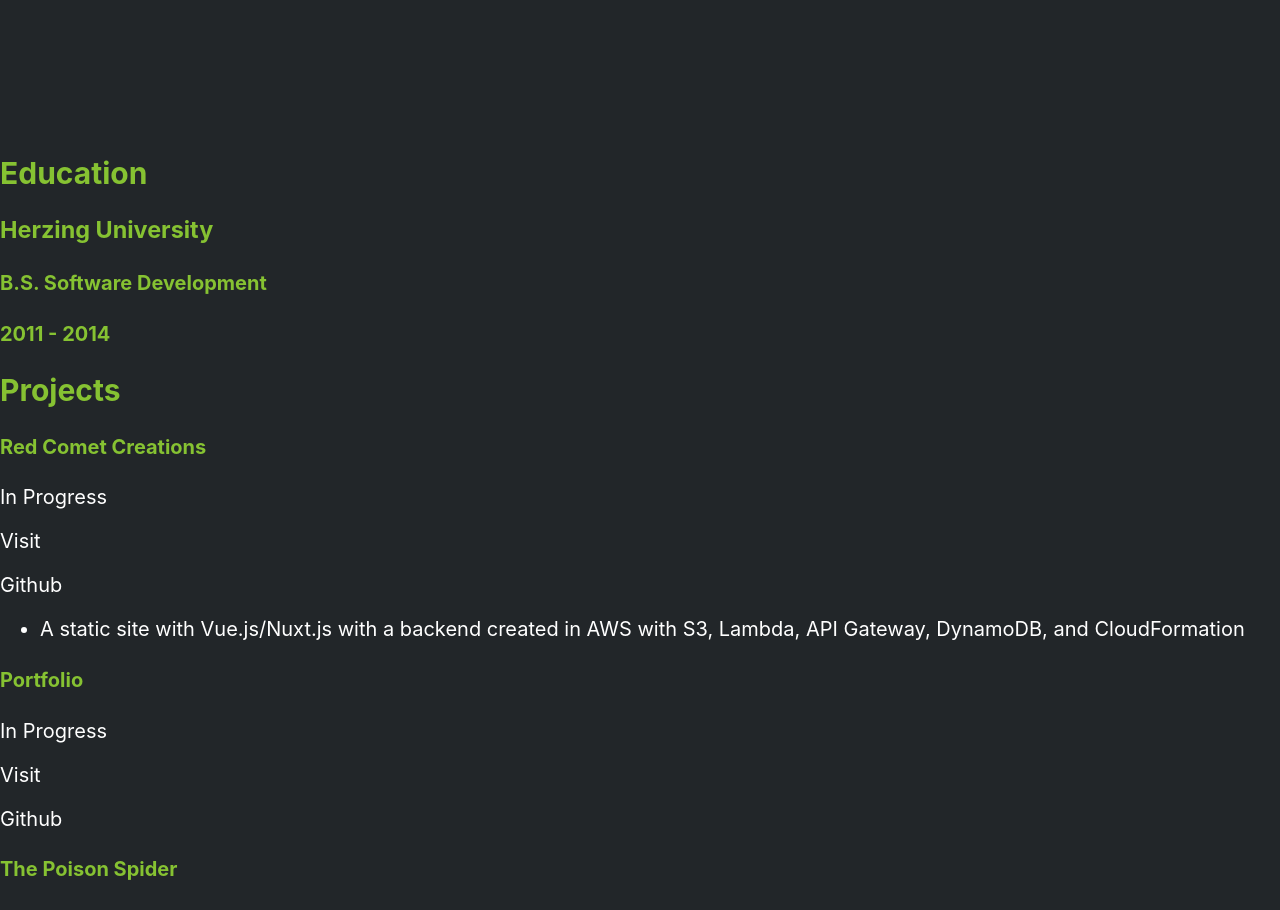
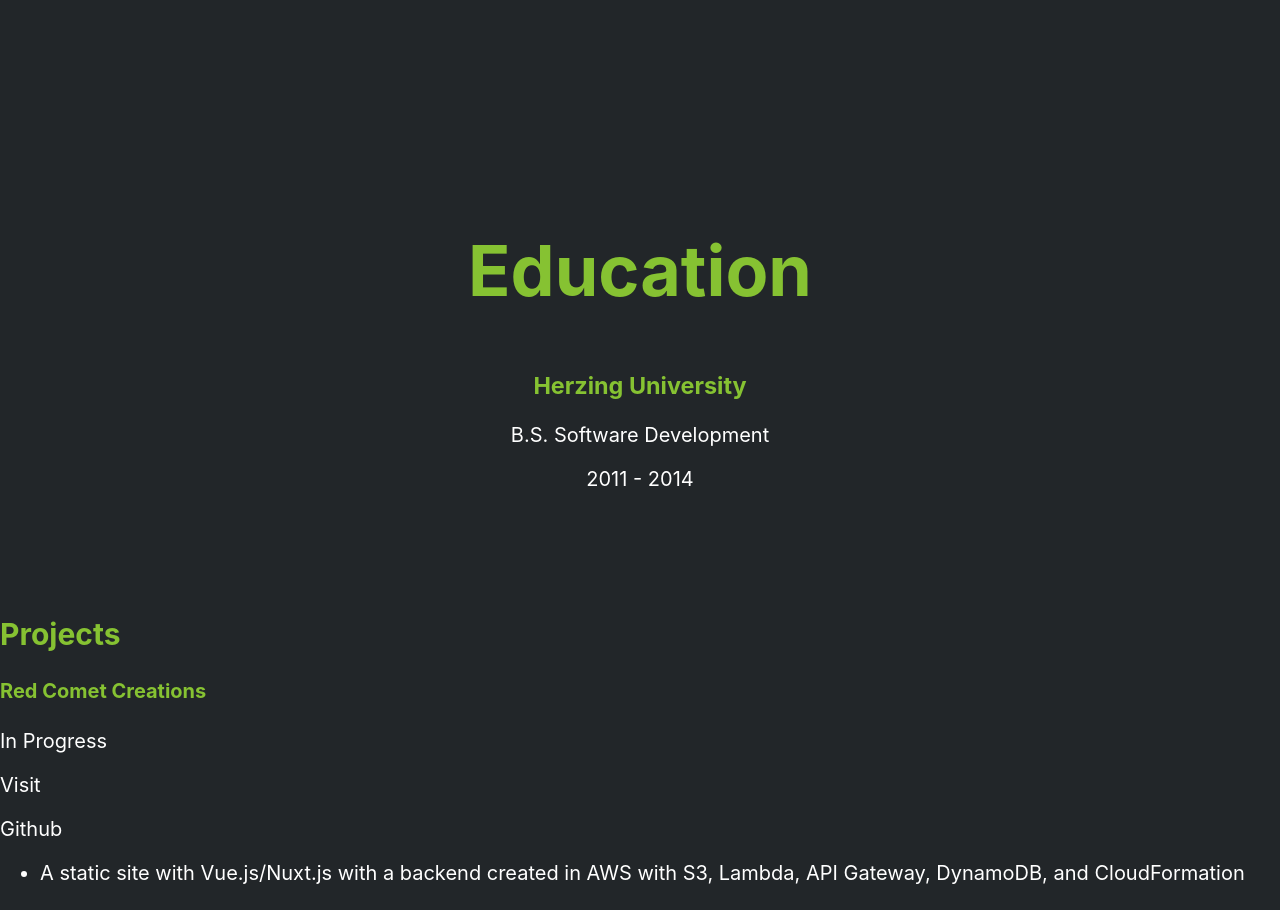
Before and after one commit to zstrangeway/portfolio, a Next.js app: page / in a window 1280 px wide. Shown: the part 6740-7650 px from the top of the page. Built offline with nearby package versions, Linux system fonts and the light colour scheme.

Commit message:
education section

```diff
--- a/components/Education.tsx
+++ b/components/Education.tsx
@@ -1,11 +1,13 @@
+import styles from "../styles/Education.module.scss";
+
 const Education = (): JSX.Element => {
   return (
-    <div>
-      <h2>Education</h2>
+    <section className={styles.section}>
+      <h2 className={styles.section_header}>Education</h2>
       <h3>Herzing University</h3>
-      <h4>B.S. Software Development</h4>
-      <h4>2011 - 2014</h4>
-    </div>
+      <p>B.S. Software Development</p>
+      <p>2011 - 2014</p>
+    </section>
   );
 };
 
--- /dev/null
+++ b/styles/Education.module.scss
@@ -0,0 +1,9 @@
+@import "_base";
+
+.section {
+  text-align: center;
+
+  p {
+    color: $base-text-color;
+  }
+}
```
Also changed, not shown: public/vercel.svg (deleted).
